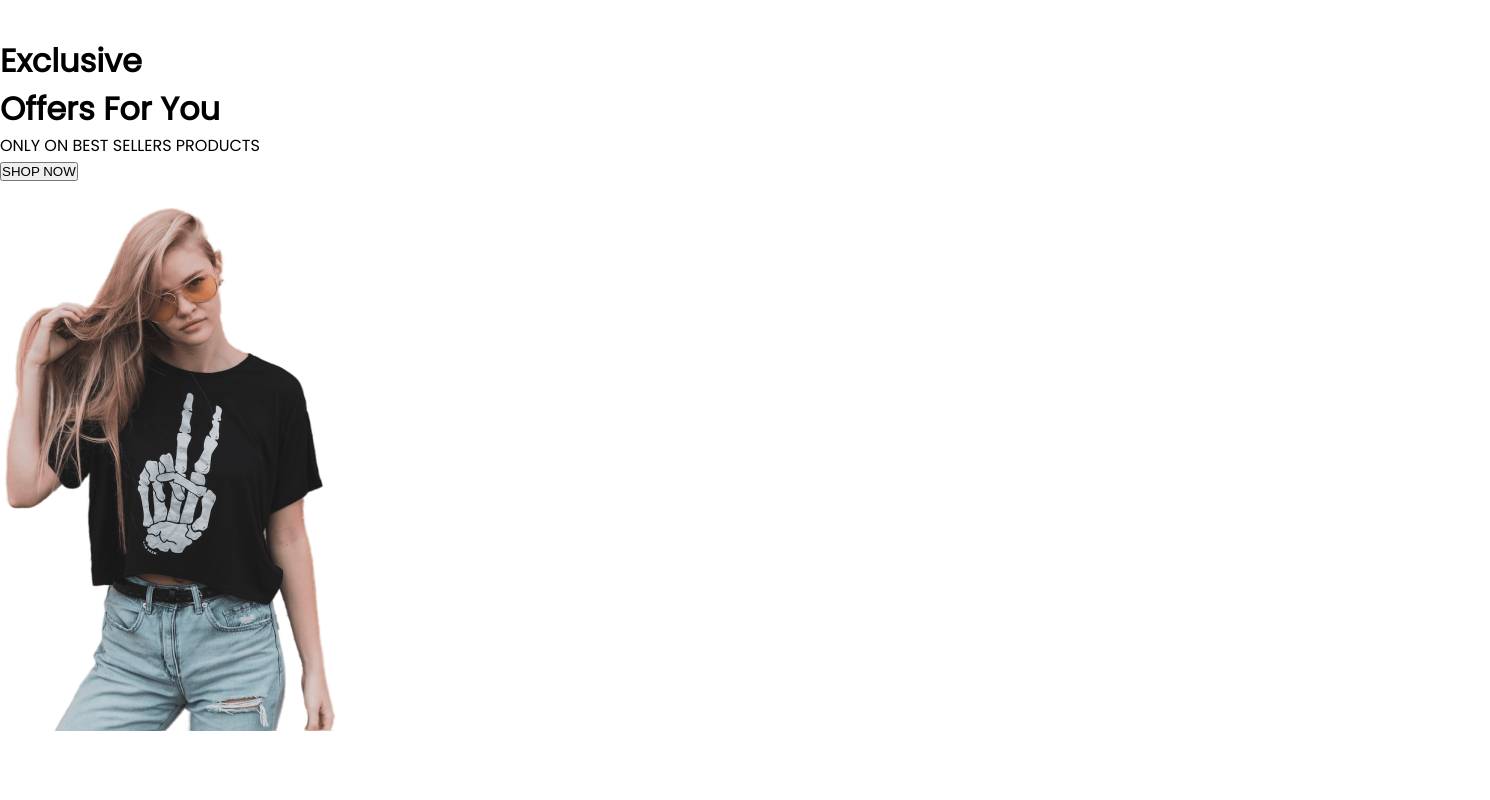
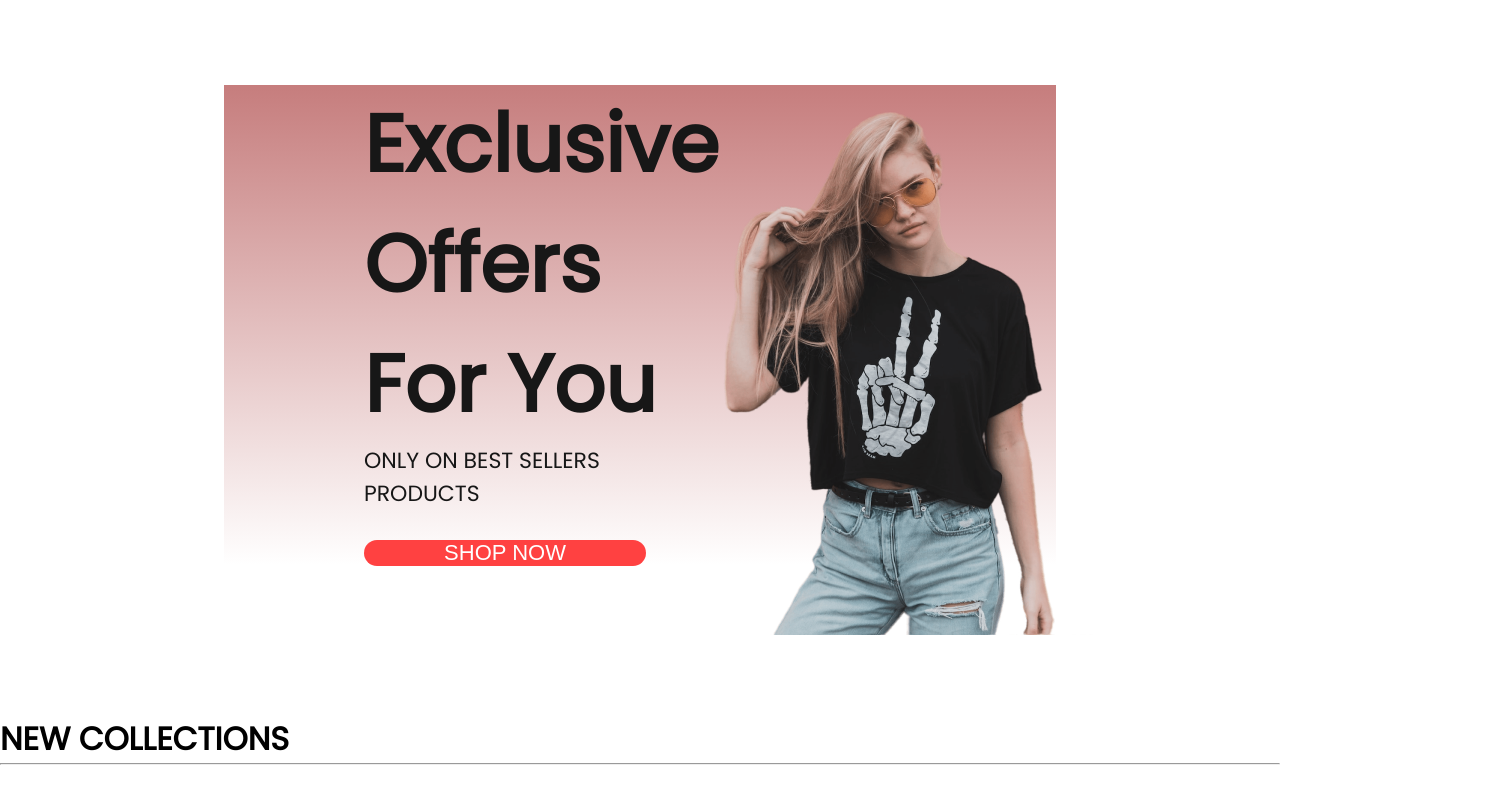
Before and after one commit to saluumaa/salmacollection, a React (Create React App) app: page / in a window 1280 px wide. Shown: the part 1580-2380 px from the top of the page, 1490 px wide, since content can reach past the window. Before the commit the page ends 2318 px from the top, so only its background shows below. Built offline with nearby package versions, Linux system fonts and the light colour scheme.

Commit message:
Create product and shop component

```diff
--- a/src/Components/Offers/Offers.css
+++ b/src/Components/Offers/Offers.css
@@ -0,0 +1,50 @@
+.offers {
+    width: 65%;
+    height: 60vh;
+    display: flex;
+    margin: auto;
+    padding: 10px 140px;
+    margin-top: 3rem;
+    margin-bottom: 150px;
+    background: linear-gradient(180deg, #c67d7d 0%, rgba(255, 255, 255, 0) 100%), #FFFFFF;
+}
+.offers-left {
+    flex:1;
+    display: flex;
+    flex-direction: column;
+    justify-content: center;
+}
+
+.offers-left h1 {
+    font-weight: 600;
+    font-size: 80px;
+    color: #171717;
+}
+
+.offers-left p {
+    font-weight: 500;
+    font-size: 22px;
+    color: #171717;
+}
+
+.offers-left button {
+    width: 282px;
+    height: 70px;
+    border-radius: 35px;
+    background: #ff4141;
+    border: none;
+    color: #fff;
+    font-size: 22px;
+    font-weight: 500;
+    margin-top: 30px;
+    cursor: pointer;
+}
+
+.offers-right {
+    flex: 1;
+    display: flex;
+    align-items: center;
+    justify-content: flex-end;
+    padding-top: 15px;
+    margin-top: 3.5rem;
+}
--- a/src/Pages/Product.jsx
+++ b/src/Pages/Product.jsx
@@ -1,8 +1,18 @@
-import React from 'react'
+import React, {useContext} from 'react'
+import { useParams } from 'react-router-dom'
+import { ShopContext } from '../Context/ShopContext'
+import BreadCrums from '../Components/BreadCrums/BreadCrums'
+import ProductDisplay from '../Components/ProductDisplay/ProductDisplay'
 
 const Product = () => {
+  const {all_product} = useContext(ShopContext)
+  const {productId} = useParams()
+  const product = all_product.find(item => item.id === Number(productId))
   return (
-    <div>Product</div>
+    <div>
+      <BreadCrums product={product} />
+      <ProductDisplay product={product} />
+      </div>
   )
 }
 
--- a/src/Pages/Shop.jsx
+++ b/src/Pages/Shop.jsx
@@ -2,6 +2,8 @@ import React from 'react'
 import Hero from '../Components/Hero/Hero'
 import Popular from '../Components/Popular/Popular'
 import Offers from '../Components/Offers/Offers'
+import NewCollections from '../Components/NewCollections/NewCollections'
+import NewsLetter from '../Components/NewsLetter/NewsLetter'
 
 const Shop = () => {
   return (
@@ -9,6 +11,8 @@ const Shop = () => {
         <Hero  />
         <Popular />
         <Offers />
+        <NewCollections />
+        <NewsLetter />
     </div>
   )
 }
```
